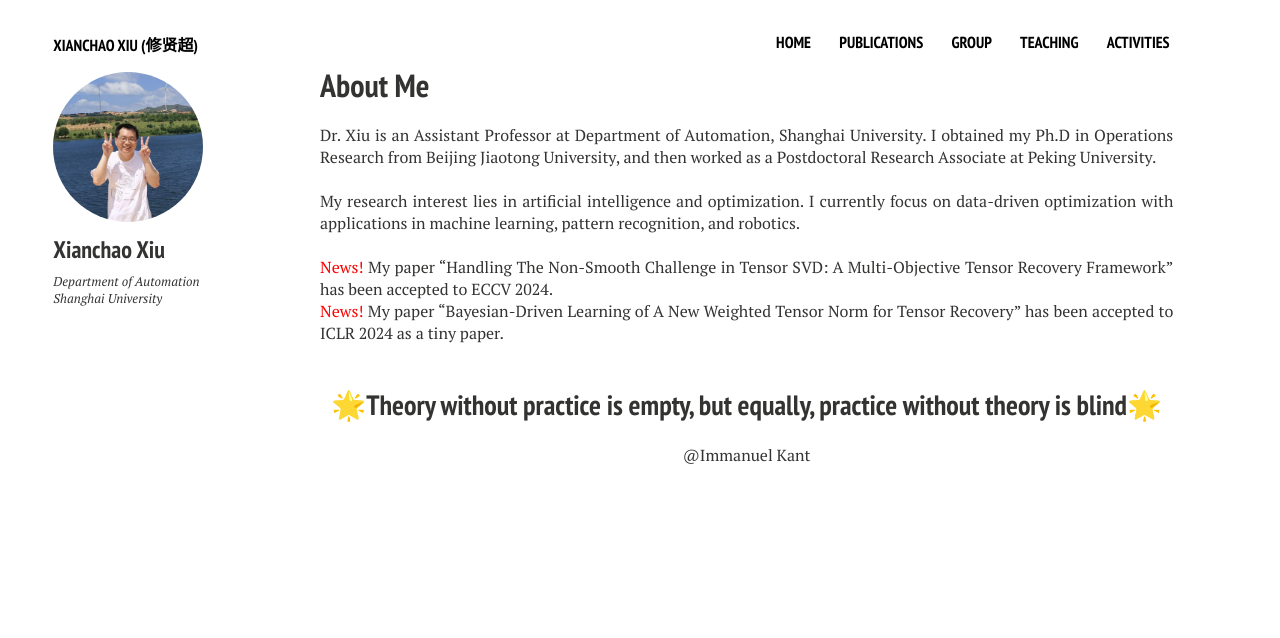
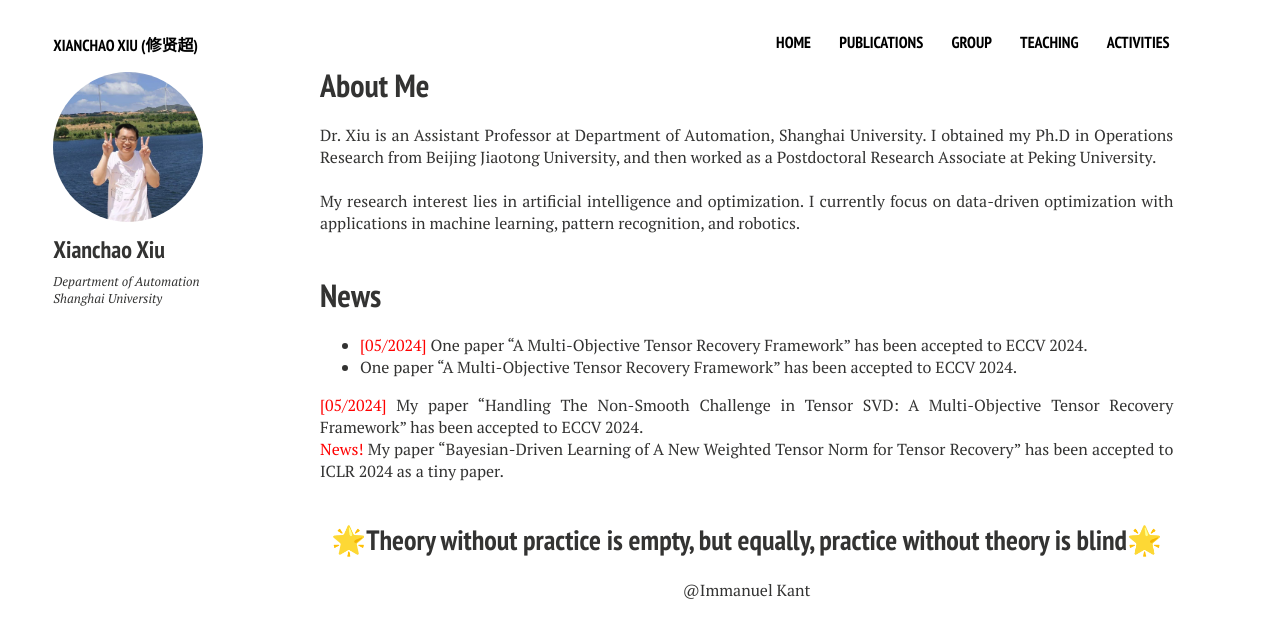
Before and after one commit to xianchaoxiu/xianchaoxiu.github.io, a Jekyll site: the page built from index.md, in a window 1280 px wide. Shown: the top 638 px of the page. Built offline with Jekyll 4.4.1, drawn with Linux system fonts in a browser that asks for light colours; nearby versions of some CDN libraries.

Commit message:
Update home2.html

```diff
--- a/_layouts/home2.html
+++ b/_layouts/home2.html
@@ -34,10 +34,17 @@
 	      My research interest lies in artificial intelligence and optimization.
 	      I currently focus on data-driven optimization with applications in machine learning, pattern recognition, and robotics. <br><br>
 
+  <h1>News</h1>
+<ul>
+        <li> <font color=red> [05/2024] </font> One paper “A Multi-Objective Tensor Recovery Framework” has been accepted to ECCV 2024.</li>
+	<li> One paper “A Multi-Objective Tensor Recovery Framework” has been accepted to ECCV 2024.</li>
+        </ul>
 
 
 
-<font color=red> News! </font> My paper “Handling The Non-Smooth Challenge in Tensor SVD: A Multi-Objective Tensor Recovery Framework” has been accepted to ECCV 2024. <br>
+
+
+<font color=red> [05/2024] </font> My paper “Handling The Non-Smooth Challenge in Tensor SVD: A Multi-Objective Tensor Recovery Framework” has been accepted to ECCV 2024. <br>
 
 <font color=red> News! </font> My paper “Bayesian-Driven Learning of A New Weighted Tensor Norm for Tensor Recovery” has been accepted to ICLR 2024 as a tiny paper.<br> <br>
 
```
